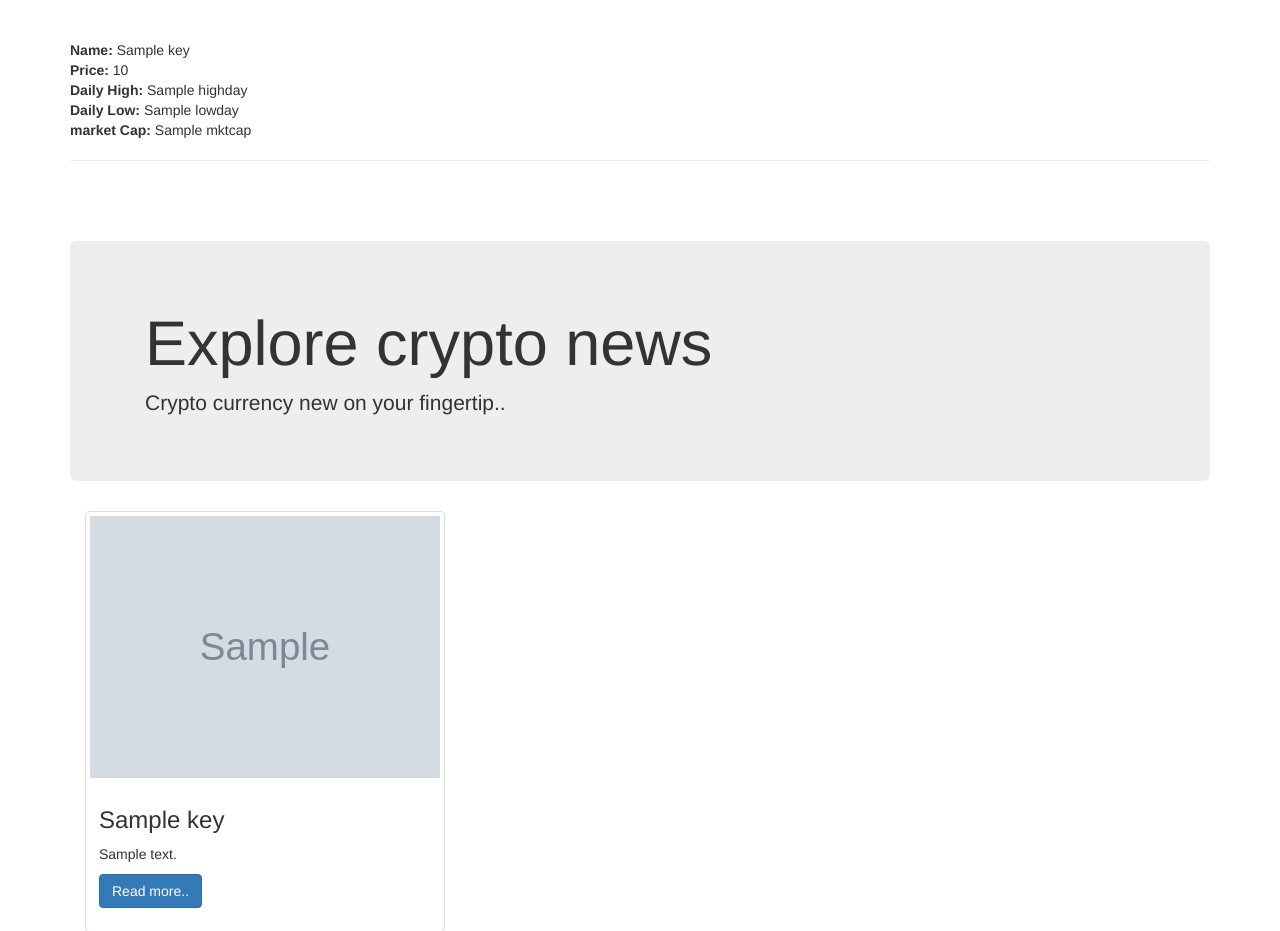
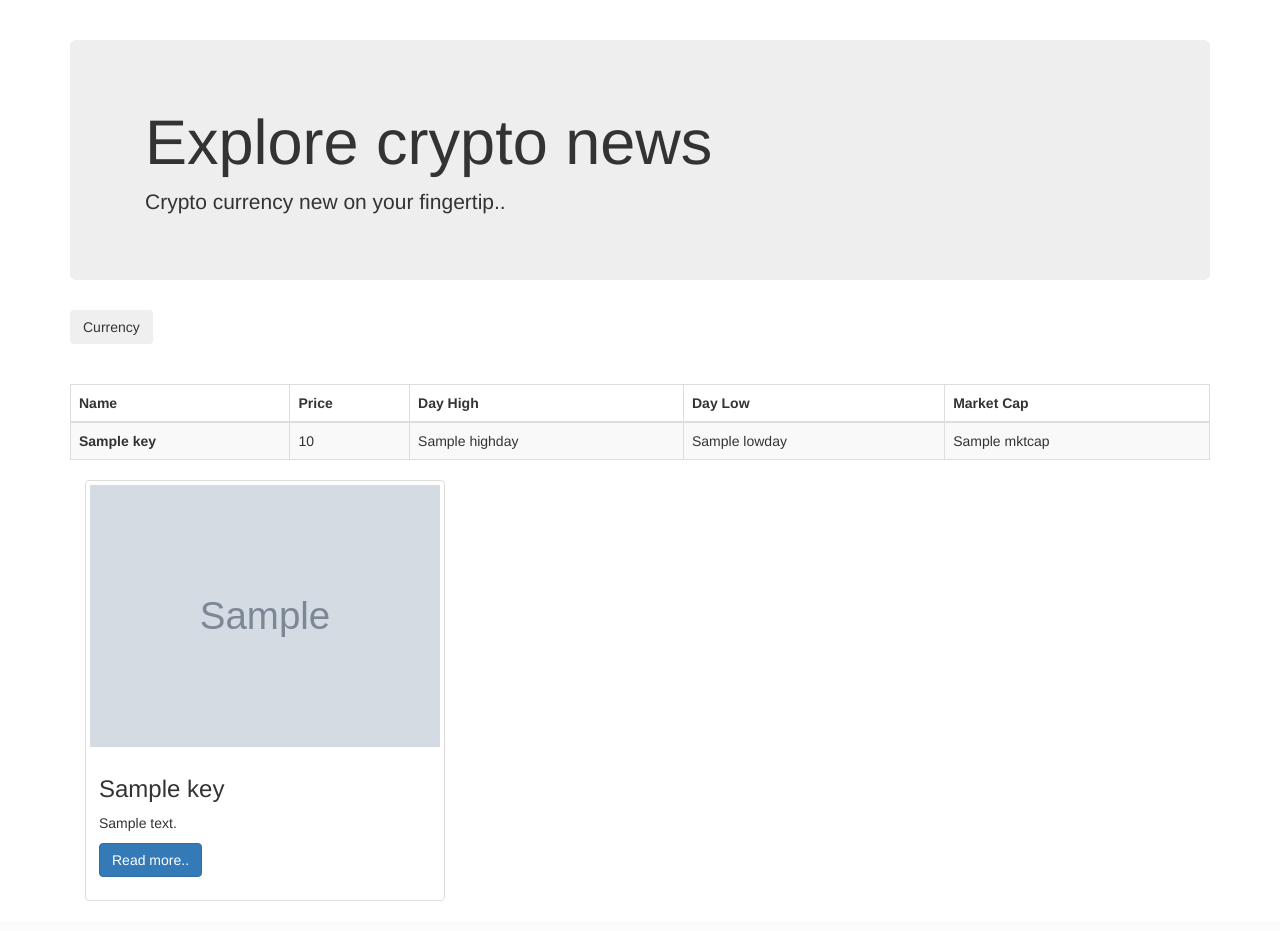
Before and after one commit to jithesh944/crypto_News, a Django app: template cryptoNewsPrj/crypto/templates/home.html in a window 1280 px wide. Shown: the part 51-982 px from the top of the page. After the commit the page ends 952 px from the top, so only its background shows below. Run offline with Django 3.2, Linux system fonts and the light colour scheme; the template is opened without the code that fills it: most values are stand-ins (such as "Sample title", 1, 10 or a date in 2020); grey boxes marked "Sample" are stand-in pictures; some libraries are stand-ins or nearby versions.

Commit message:
changed the html and added table

```diff
--- a/cryptoNewsPrj/crypto/templates/home.html
+++ b/cryptoNewsPrj/crypto/templates/home.html
@@ -5,25 +5,68 @@
 <!-- {{api_price.DISPLAY }} -->
 
 
-{% for key,value in api_price.DISPLAY.items %}
-    <!-- {{ value.USD}} -->
-    <strong>Name: </strong>{{key}}<br/>
-    <!-- can be used to fetch JPY details -->
-    <!-- <strong>Price: </strong>{{ value.USD.PRICE}} {{ value.JPY.PRICE}}<br/> -->
-    <strong>Price: </strong>{{ value.USD.PRICE}}<br/>
-    <strong>Daily High: </strong>{{ value.USD.HIGHDAY}}<br/>
-    <strong>Daily Low: </strong>{{ value.USD.LOWDAY}}<br/>
-    <strong>market Cap: </strong>{{ value.USD.MKTCAP}}<br/>
-    <hr><br/>
-{% endfor %}
-<br>
-<br/>
+<!-- The jumbotron area -->
 <div class="jumbotron jumbotron-fluid">
     <div class="container">
       <h1 class="display-3">Explore crypto news</h1>
       <p class="lead">Crypto currency new on your fingertip..</p>
     </div>
 </div>
+
+<!-- Currency selection area -->
+<div class="dropdown">
+    <button class="btn btn-secondary dropdown-toggle" type="button" id="dropdownMenuButton" data-toggle="dropdown" aria-haspopup="true" aria-expanded="false">
+      Currency
+    </button>
+    <div class="dropdown-menu" aria-labelledby="dropdownMenuButton">
+      <a class="dropdown-item" href="#">USD</a>
+      <a class="dropdown-item" href="#">JPY</a>
+      <a class="dropdown-item" href="#">EUR</a>
+    </div>
+  </div>
+<!-- Price details -->
+<!-- {% for key,value in api_price.DISPLAY.items %} -->
+    <!-- {{ value.USD}} -->
+    <!-- <strong>Name: </strong>{{key}}<br/> -->
+    <!-- can be used to fetch JPY details -->
+    <!-- <strong>Price: </strong>{{ value.USD.PRICE}} {{ value.JPY.PRICE}}<br/> -->
+    <!-- <strong>Price: </strong>{{ value.USD.PRICE}}<br/>
+    <strong>Daily High: </strong>{{ value.USD.HIGHDAY}}<br/>
+    <strong>Daily Low: </strong>{{ value.USD.LOWDAY}}<br/>
+    <strong>market Cap: </strong>{{ value.USD.MKTCAP}}<br/>
+    <hr><br/>
+{% endfor %}  -->
+<br>
+<br/>
+
+
+<!-- Tabular data -->
+<table class="table table-bordered table-striped table-dark">
+    <thead class="thead-dark">
+      <tr>
+        <th scope="col">Name</th>
+        <th scope="col">Price</th>
+        <th scope="col">Day High</th>
+        <th scope="col">Day Low</th>
+        <th scope="col">Market Cap</th>
+      </tr>
+    </thead>
+    {% for key,value in api_price.DISPLAY.items %}
+    <tbody>
+      <tr>
+        <th scope="row">{{key}}</th>
+        <td>{{ value.USD.PRICE }}</td>
+        <td>{{ value.USD.HIGHDAY }}</td>
+        <td>{{ value.USD.LOWDAY }}</td>
+        <td>{{ value.USD.MKTCAP }}</td>
+      </tr>
+    </tbody>
+    {% endfor %}
+  </table>
+
+
+
+<!-- News Area -->
 <div class="container">
     <div class="row" >
         {% for key in api_news.Data %}
```
